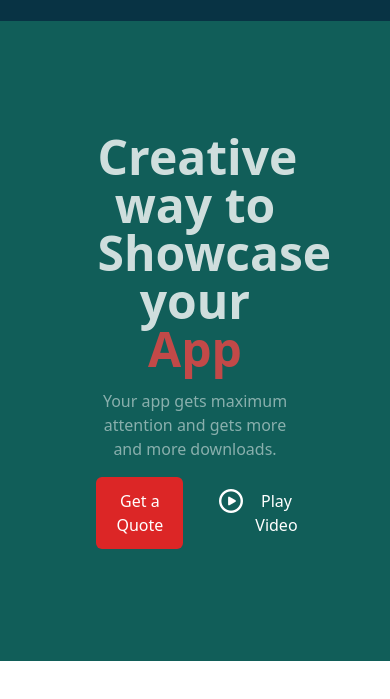
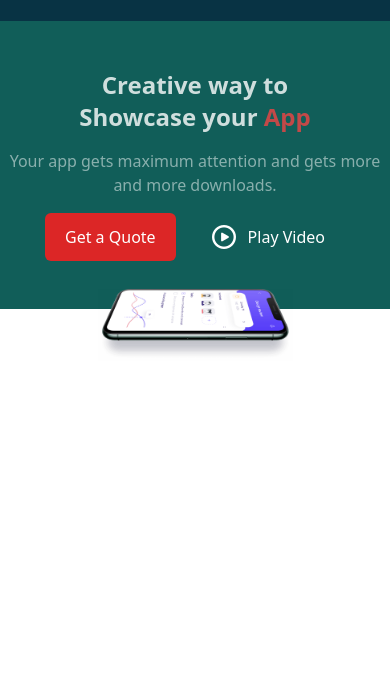
Before and after one commit to Anupam2570632/Appie-Web-with-Taiwind-, a plain HTML site: page index.html in a window 390 px wide. Shown: the part 59-758 px from the top of the page. Drawn offline with nearby package versions, Linux system fonts and the light colour scheme.

Commit message:
Hero section added

```diff
--- a/index.html
+++ b/index.html
@@ -1,5 +1,6 @@
 <!DOCTYPE html>
 <html lang="en">
+
 <head>
     <meta charset="UTF-8" />
     <meta name="viewport" content="width=device-width, initial-scale=1.0" />
@@ -28,9 +29,7 @@
                     <button class="hover:bg-gray-500 px-5 py-3 rounded-md">
                         Login
                     </button>
-            <button
-              class="px-5 py-3 bg-red-600 hover:bg-red-300 duration-300 rounded-md"
-            >
+                    <button class="px-5 py-3 bg-red-600 hover:bg-red-300 duration-300 rounded-md">
                         Get Started
                     </button>
                 </div>
@@ -39,19 +38,32 @@
     </div>
     <main>
         <section>
-            <div class="bg-teal-800 py-28 text-white">
-                <div class="w-1/2 space-y-4 text-center mx-auto">
-                    <h1 class="text-5xl font-bold opacity-[.8]">Creative way to <br> Showcase your <span class="text-red-500">App</span></h1>
-                    <p class="opacity-[.5]">Your app gets maximum attention and gets more and more downloads.</p>
-                    <div class="flex items-center justify-center gap-4 text-white ">
-                        <button class="px-5 py-3 rounded-md bg-red-600">Get a Quote</button>
-                        <button class="flex px-5 py-3 rounded-md hover:bg-slate-500 gap-3"><img src="./assets/play-button.png" alt=""> Play Video</button>
-                    </div>
+            <div class="bg-teal-800 py-12 md:py-28 text-white">
+                <div class="w-full md:w-1/2 space-y-4 text-center mx-auto">
+                    <h1 class="text-2xl md:text-4xl lg:text-5xl font-bold opacity-[.8]">
+                        Creative way to <br />
+                        Showcase your <span class="text-red-500">App</span>
+                    </h1>
+                    <p class="opacity-[.5]">
+                        Your app gets maximum attention and gets more and more downloads.
+                    </p>
+                    <div class="flex items-center justify-center gap-4 text-white">
+                        <button class="px-5 py-3 rounded-md bg-red-600">
+                            Get a Quote
+                        </button>
+                        <button class="flex px-5 py-3 rounded-md hover:bg-slate-500 gap-3">
+                            <img src="./assets/play-button.png" alt="" /> Play Video
+                        </button>
                     </div>
                 </div>
 
+            </div>
+            <div class="translate-y-[-20px] md:translate-y-[-40px] lg:translate-y-[-70px] flex justify-center">
+                    <img class="w-1/2" src="./assets/hero-thumb-4.png" alt="" />
+                </div>
         </section>
     </main>
     <footer></footer>
 </body>
+
 </html>
```
Lines whose indentation alone changed are shown as unchanged.
